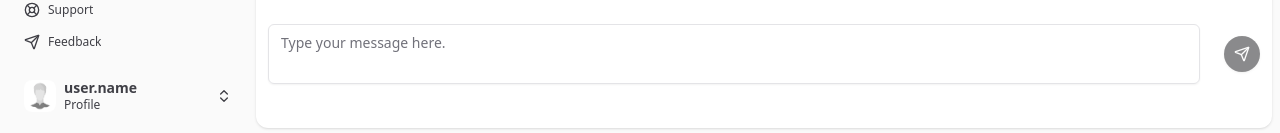
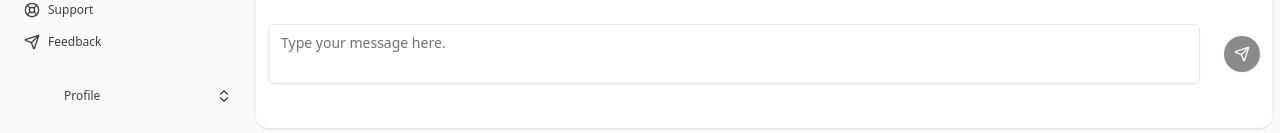
Before and after one commit to NKhairnar203/Frontend_AI, a React (Vite) app: page /ask-to-ai in a window 1280 px wide. Shown: the part 664-797 px from the top of the page. Built offline with nearby package versions, Linux system fonts and the light colour scheme; no server answers; sample sign-in values are in the browser's storage.

Commit message:
Backend add

```diff
--- a/src/components/app-sidebar.jsx
+++ b/src/components/app-sidebar.jsx
@@ -42,7 +42,7 @@ export function AppSidebar({ ...props }) {
       await axios
         .get("user/profile")
         .then((res) => {
-          // console.log(res.data.user)
+          console.log(res.data.user)
           setUser(res.data.user);
         })
         .catch((error) => {
--- a/src/components/nav-user.jsx
+++ b/src/components/nav-user.jsx
@@ -25,7 +25,7 @@ import { toast } from "react-toastify";
 
 export function NavUser({ user }) {
   const { isMobile } = useSidebar();
-
+  console.log(user.email)
   const handleLogout = () => {
     axiosInstance
       .get("/user/logout")
@@ -55,7 +55,7 @@ export function NavUser({ user }) {
                 <AvatarImage src={userLogo} alt={"userlogo"} />
               </Avatar>
               <div className="grid flex-1 text-left text-sm leading-tight">
-                <span className="truncate font-semibold">{"user.name"}</span>
+                <span className="truncate font-semibold">{user.name}</span>
                 <span className="truncate text-xs">Profile</span>
               </div>
               <ChevronsUpDown className="ml-auto size-4" />
@@ -70,11 +70,11 @@ export function NavUser({ user }) {
             <DropdownMenuLabel className="p-0 font-normal">
               <div className="flex items-center gap-2 px-1 py-1.5 text-left text-sm">
                 <Avatar className="h-8 w-8 rounded-lg">
-                  <AvatarImage src={userLogo} alt={"user.name"} />
+                  <AvatarImage src={userLogo} alt={user.name} />
                 </Avatar>
                 <div className="grid flex-1 text-left text-sm leading-tight">
-                  <span className="truncate font-semibold">{"user.name"}</span>
-                  <span className="truncate text-xs">{"user.email"}</span>
+                  <span className="truncate font-semibold">{user.name}</span>
+                  <span className="truncate text-xs">{user.email}</span>
                 </div>
               </div>
             </DropdownMenuLabel>
```
